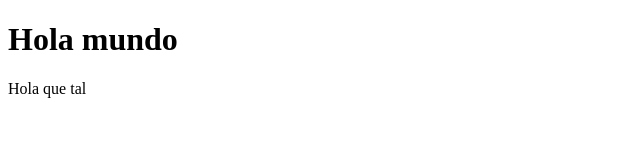
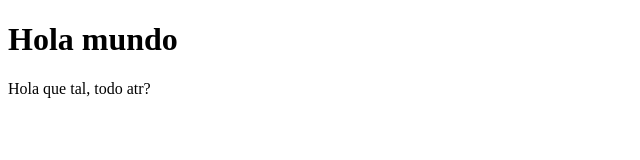
Before and after one commit to DasYerman/VS-Console-team-practice, a plain HTML site: page index.html in a window 1280 px wide. Shown: the full height of the page, 0-640 px from the left. Drawn offline with Linux system fonts and the light colour scheme.

Commit message:
El index se puso atr

```diff
--- a/index.html
+++ b/index.html
@@ -8,6 +8,6 @@
 </head>
 <body>
     <h1>Hola mundo</h1>
-    <p>Hola que tal</p>
+    <p>Hola que tal, todo atr?</p>
 </body>
 </html>
```
